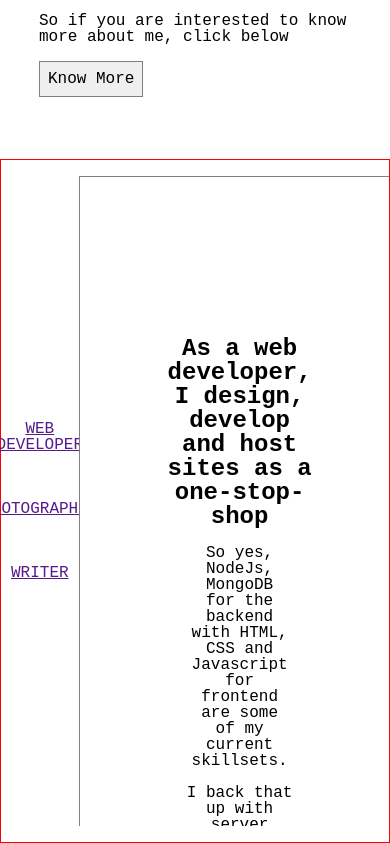
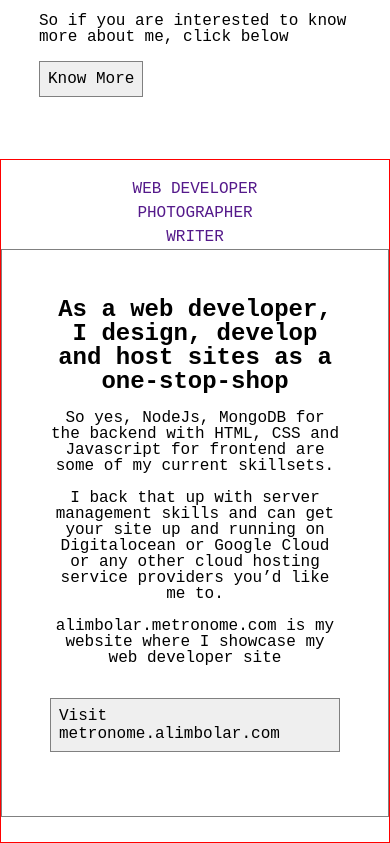
Before and after one commit to alimbolar/personal-website, a website built with webpack: page src/template.html in a window 390 px wide. Shown: the part 621-1464 px from the top of the page. Built offline with nearby package versions, Linux system fonts and the light colour scheme; a web font is replaced by a local one.

Commit message:
testing profiles pages for mobile views

```diff
--- a/src/scss/layouts/_main.scss
+++ b/src/scss/layouts/_main.scss
@@ -81,14 +81,22 @@ main {
 
 .profiles {
   border: 1px solid red;
-  display: flex;
+  // height: calc(100vh - var(--header-height-mobile));
+  height: 100vh;
+
   display: grid;
+  grid-auto-flow: row;
+  grid-template-row: 20% 80%;
+  @media (min-width: 50rem) {
+    height: calc(100vh - var(--header-height-desktop));
+
     grid-auto-flow: column;
     grid-template-columns: 20% 80%;
     // justify-content: center;
     // align-items: flex-start;
     // gap: 2rem;
     // padding: 2rem;
+  }
 
   &__main {
     background: white;
@@ -106,16 +114,20 @@ main {
   .profile {
     border: 1px solid gray;
     // height: 100%;
+    display: flex;
     width: 100%;
     flex: 1 0 100%;
 
+    flex-direction: column;
+    justify-content: flex-end;
+    align-items: center;
+    text-align: center;
+    padding: 3rem;
+
+    @media (min-width: 50rem) {
       padding: 10rem;
-    text-align: center;
-    display: flex;
-    flex-direction: column;
-    justify-content: center;
-    align-items: center;
       // width: 80%;
+    }
 
     p.highlight {
       font-weight: bold;
--- a/src/scss/layouts/_nav.scss
+++ b/src/scss/layouts/_nav.scss
@@ -49,12 +49,19 @@ section.profiles nav {
     justify-content: center;
     align-items: center;
     text-align: center;
-    gap: 3rem;
     text-transform: uppercase;
+    gap: 0.5rem;
+
+    @media (min-width: 50rem) {
+      gap: 3rem;
+    }
     li {
-      a:hover,
-      a:active {
+      a {
         text-decoration: none;
+        &:hover {
+          color: black;
+          border-bottom: orange;
+        }
       }
     }
   }
```
Lines whose indentation alone changed are shown as unchanged.
